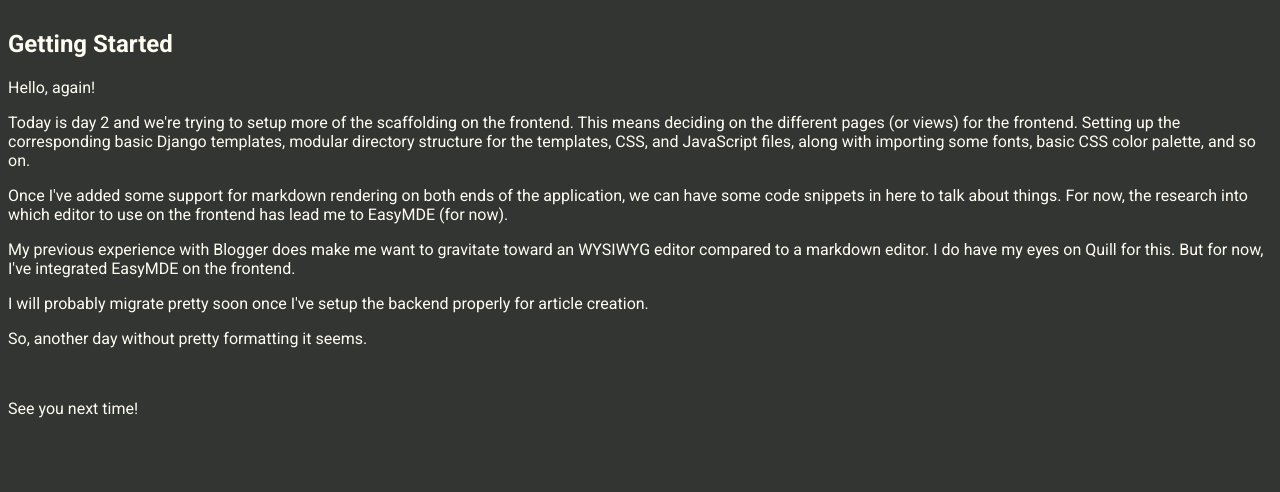
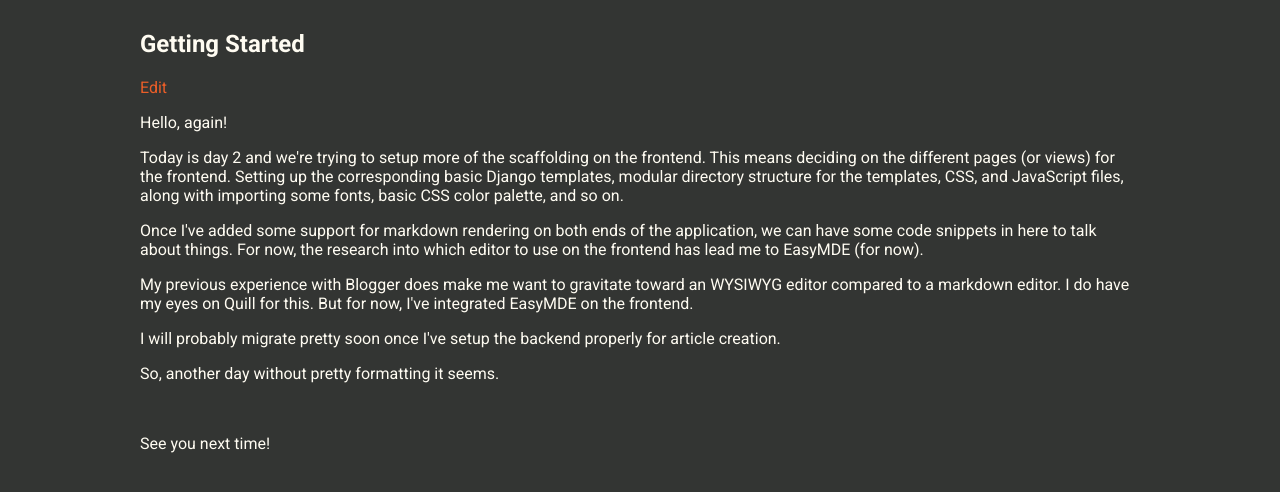
Before and after one commit to TheYorouzoya/dev-blog, a Django app: a page that uses blog/templates/blog/article.html in a window 1280 px wide. Shown: the part 65-557 px from the top of the page. Run offline with Django 5.2, Linux system fonts and the light colour scheme; data comes from the database, SQL or seed files in the repository; both versions use the stored data as it was after the commit; some libraries are stand-ins or nearby versions.

Commit message:
Add Edit Article Feature

```diff
--- a/blog/models.py
+++ b/blog/models.py
@@ -40,7 +40,7 @@ class Article(models.Model):
     topic = models.ForeignKey(Topic, on_delete=models.SET_NULL, null=True)
     tags = models.ManyToManyField(Tag, blank=True)
     status = models.CharField(max_length=2, choices=Status, default=Status.DRAFT)
-    featured_image = models.ImageField(upload_to='uploads/images/', blank=True)
+    featured_image = models.ImageField(upload_to='media/images/', blank=True)
 
     created_at = models.DateTimeField(auto_now_add=True)
     updated_at = models.DateTimeField(auto_now=True)
--- a/blog/static/blog/css/article.css
+++ b/blog/static/blog/css/article.css
@@ -1,5 +1,6 @@
 #article {
     min-width: 400px;
+    max-width: 1000px;
 
     .ql-code-block-container {
         background-color: var(--bg-light);
@@ -14,4 +15,9 @@
     .ql-align-right {
         text-align: right;
     }
+
+    a {
+        text-decoration: inherit;
+        color: var(--accent);
+    }
 }
--- a/blog/templates/blog/article.html
+++ b/blog/templates/blog/article.html
@@ -9,6 +9,7 @@
 {% block body %}
 <article id="article">
     <h1 class="article-title">{{ article.title }}</h1>
+    <a href="{% url 'blog:edit' article.slug %}">Edit</a>
     <div class="article-content">{{ article.content | safe }}</div>
     <div class="author">{{ article.author.name }}</div>
 </article>
--- a/blog/templates/blog/write.html
+++ b/blog/templates/blog/write.html
@@ -9,14 +9,14 @@
 
 {% block body%}
     <div id="editor-container">
-        <h2 class="editor-heading">Write A New Article</h2>
+        <h2 class="editor-heading">{{ is_edit|yesno:"Edit Article,Write A New Article" }}</h2>
         <form method="post" id="article-form">
             {% csrf_token %}
             {{ form }}
             <div id="editor">
             </div>
 
-            <button type="submit">Submit</button>
+            <button type="submit">{{ is_edit|yesno:"Update Article,Publish Article" }}</button>
         </form>
     </div>
 {% endblock %}
--- a/blog/urls.py
+++ b/blog/urls.py
@@ -6,5 +6,6 @@ app_name = "blog"
 urlpatterns = [
     path("", views.index, name="index"),
     path("article/<str:article_slug>/", views.article, name="article"),
+    path("article/<str:article_slug>/edit/", views.edit, name="edit"),
     path("write/", views.write, name="write"),
 ]
--- a/blog/views.py
+++ b/blog/views.py
@@ -19,8 +19,29 @@ def index(request):
 
 
 def article(request, article_slug):
+    if not request.user.is_authenticated:
+        article = get_object_or_404(Article, slug=article_slug, status=Article.Status.PUBLISHED)
+    else:
+        article = get_object_or_404(Article, slug=article_slug)
+    return render(request, "blog/article.html", {"article": article})
+
+
+def edit(request, article_slug):
+    if not request.user.is_authenticated:
+        return Http404("Page does not exist")
+
     article = get_object_or_404(Article, slug=article_slug)
-    return render(request, "blog/article.html", {"article": article})
+
+    if request.method == 'POST':
+        form = ArticleForm(request.POST, instance=article)
+        if form.is_valid():
+            article = form.save()
+            return redirect('blog:article', article_slug=article.slug)
+    else:
+        form = ArticleForm(instance=article)
+
+    return render(request, 'blog/write.html', { "form": form, "is_edit": True})
+
 
 
 def write(request):
@@ -38,4 +59,4 @@ def write(request):
             return redirect('blog:article', article_slug=article.slug)
     else:
         form = ArticleForm()
-    return render(request, "blog/write.html", { "form": form })
+    return render(request, "blog/write.html", { "form": form, "is_edit": False })
--- a/config/settings.py
+++ b/config/settings.py
@@ -119,6 +119,10 @@ USE_TZ = True
 
 STATIC_URL = 'static/'
 
+MEDIA_URL = '/media/'
+
+MEDIA_ROOT = BASE_DIR / 'media'
+
 # Default primary key field type
 # https://docs.djangoproject.com/en/5.2/ref/settings/#default-auto-field
 
--- a/config/urls.py
+++ b/config/urls.py
@@ -15,9 +15,14 @@ Including another URLconf
     2. Add a URL to urlpatterns:  path('blog/', include('blog.urls'))
 """
 from django.contrib import admin
+from django.conf import settings
 from django.urls import path, include
+from django.conf.urls.static import static
 
 urlpatterns = [
     path("", include("blog.urls")),
     path('admin/', admin.site.urls),
 ]
+
+if settings.DEBUG:
+    urlpatterns += static(settings.MEDIA_URL, document_root=settings.MEDIA_ROOT)
```
Also changed, not shown: blog/forms.py (+12 -1 lines), db.sqlite3.
